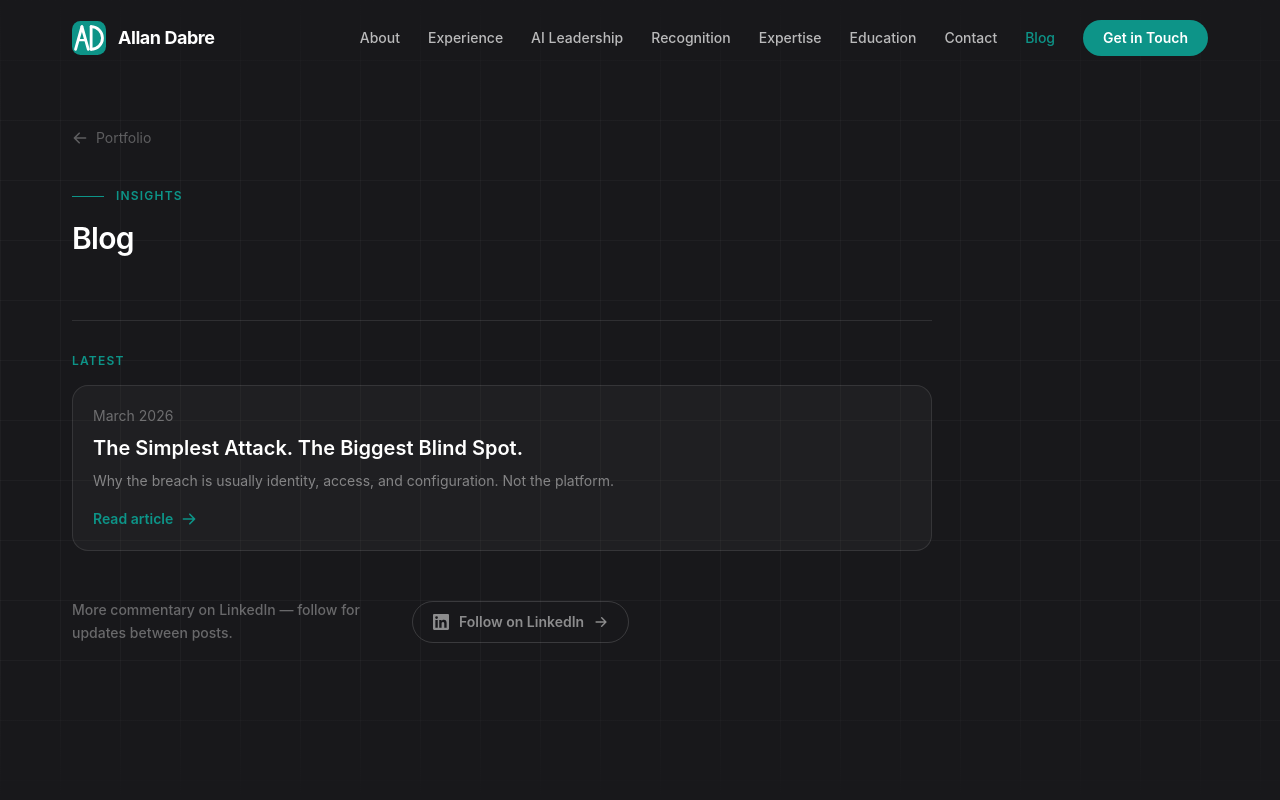
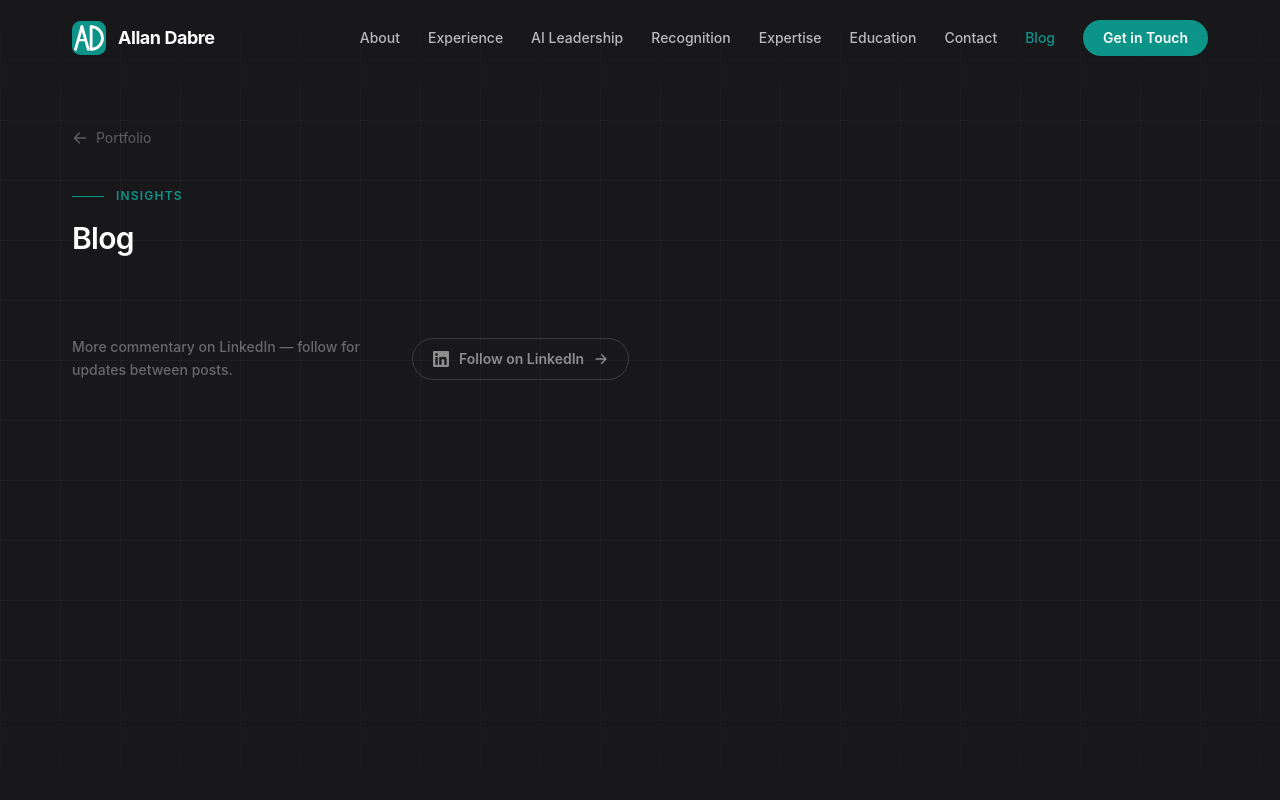
Before and after one commit to allandabre/allandabre.com, a React (Vite) app: page /blog in a window 1280 px wide. Shown: the top 800 px of the page. Built offline with nearby package versions, Linux system fonts and the light colour scheme.

Commit message:
archive: remove ShinyHunters article from blog — unpublished from public view
Co-Authored-By: Claude Sonnet 4.6 <noreply@anthropic.com>

```diff
--- a/src/pages/Blog.jsx
+++ b/src/pages/Blog.jsx
@@ -18,8 +18,6 @@
  */
 import { useEffect, useState } from 'react'
 import { useNavigation } from '../context/useNavigation'
-import ShinyHuntersSalesforce from './blog/ShinyHuntersSalesforce'
-import { shinyHuntersPostMeta, SHINY_HUNTERS_POST_SLUG } from './blog/shinyHuntersPostMeta'
 
 function getSlugFromPathname(pathname) {
   const p = pathname.replace(/\/$/, '') || '/'
@@ -44,31 +42,6 @@ function BlogLanding({ loaded, navigate }) {
           Blog
         </h1>
       </header>
-
-      <div className="border-t border-white/10 pt-8 mt-8">
-        <h2 className="text-xs font-semibold uppercase tracking-widest text-primary mb-4">Latest</h2>
-        <button
-          type="button"
-          onClick={() => navigate(`/blog/${SHINY_HUNTERS_POST_SLUG}`)}
-          className="group text-left w-full p-5 rounded-2xl border border-white/10 bg-white/[0.03] hover:border-primary/40 hover:bg-primary/5 transition-all duration-300"
-        >
-          <span className="block text-sm text-white/35 mb-2">{shinyHuntersPostMeta.date}</span>
-          <span className="block font-display text-xl text-white font-semibold group-hover:text-primary transition-colors">
-            {shinyHuntersPostMeta.title}
-          </span>
-          <span className="block text-sm text-white/45 mt-2 leading-relaxed">{shinyHuntersPostMeta.subtitle}</span>
-          <span className="inline-flex items-center gap-2 mt-4 text-sm font-semibold text-primary">
-            Read article
-            <svg viewBox="0 0 20 20" fill="currentColor" className="w-4 h-4 group-hover:translate-x-0.5 transition-transform">
-              <path
-                fillRule="evenodd"
-                d="M10.293 3.293a1 1 0 011.414 0l6 6a1 1 0 010 1.414l-6 6a1 1 0 01-1.414-1.414L14.586 11H3a1 1 0 110-2h11.586l-4.293-4.293a1 1 0 010-1.414z"
-                clipRule="evenodd"
-              />
-            </svg>
-          </span>
-        </button>
-      </div>
 
       <div
         className={`flex flex-col sm:flex-row items-start sm:items-center gap-5 mt-12 transition-all duration-500 delay-200 ${
@@ -109,25 +82,7 @@ function BlogContent({ navigate, slug }) {
     return () => clearTimeout(t)
   }, [])
 
-  if (slug === SHINY_HUNTERS_POST_SLUG) {
-    return (
-      <section className="relative bg-dark min-h-screen flex flex-col overflow-hidden">
-        <div className="absolute inset-0 bg-[linear-gradient(rgba(255,255,255,0.03)_1px,transparent_1px),linear-gradient(90deg,rgba(255,255,255,0.03)_1px,transparent_1px)] bg-[size:60px_60px] pointer-events-none" />
-        <div className="absolute top-0 left-0 right-0 h-32 bg-gradient-to-b from-dark to-transparent pointer-events-none" />
-        <div className="absolute bottom-0 left-0 right-0 h-32 bg-gradient-to-t from-dark to-transparent pointer-events-none" />
-
-        <div className="relative z-10 flex flex-col flex-1 max-w-[1200px] mx-auto px-6 lg:px-8 w-full pt-32 pb-20">
-          <div
-            className={`transition-all duration-500 ${loaded ? 'opacity-100 translate-y-0' : 'opacity-0 translate-y-4'}`}
-          >
-            <ShinyHuntersSalesforce onBack={() => navigate('/blog')} />
-          </div>
-        </div>
-      </section>
-    )
-  }
-
-  if (slug && slug !== SHINY_HUNTERS_POST_SLUG) {
+  if (slug) {
     return (
       <section className="relative bg-dark min-h-screen flex flex-col items-center justify-center px-6">
         <p className="text-white/60 mb-6">No article found.</p>
```
